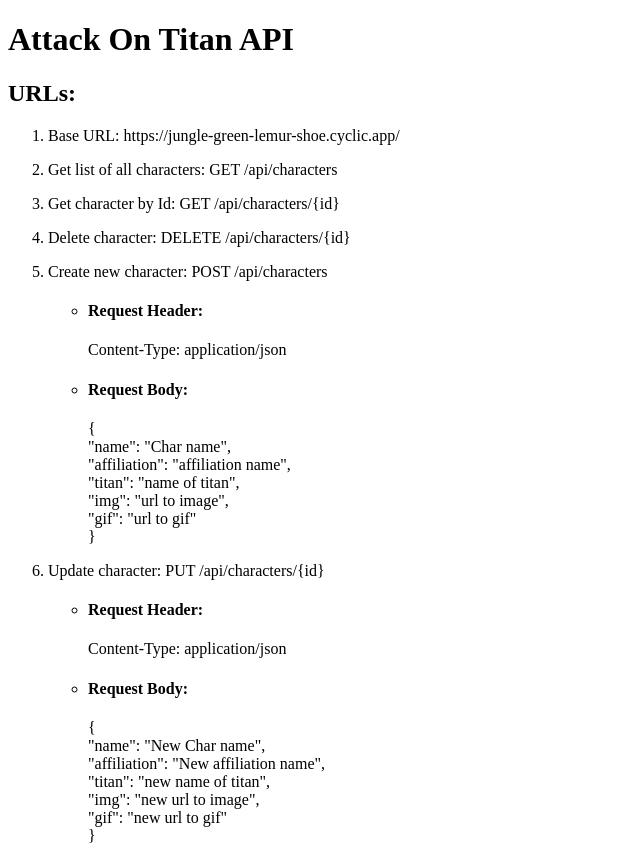
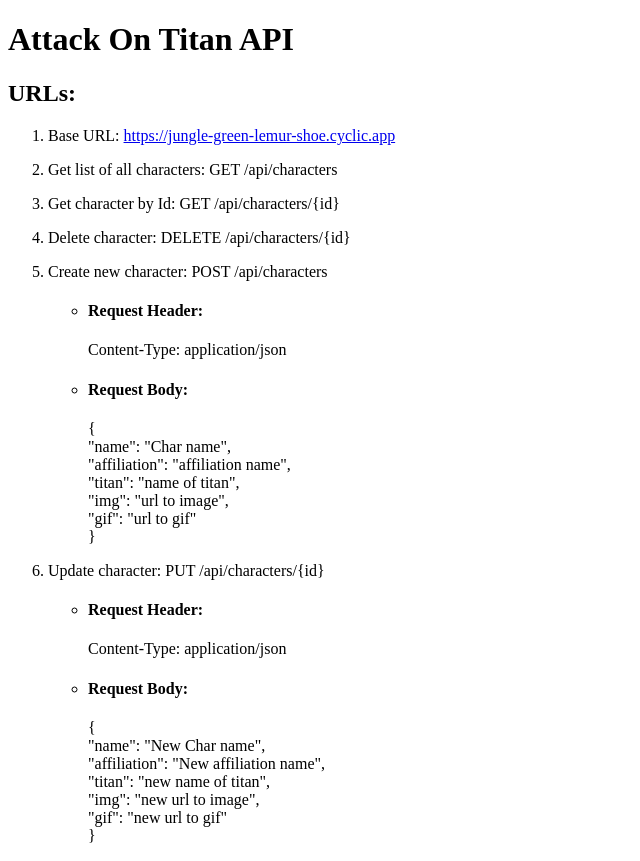
Before and after one commit to paskaeu25/attack-on-titan-api, a website: page index.html in a window 1280 px wide. Shown: the whole page, without its empty margins (0-640 px from the left). Drawn offline with Linux system fonts and the light colour scheme.

Commit message:
Added anchor tag to base URL

```diff
--- a/index.html
+++ b/index.html
@@ -10,7 +10,12 @@
     <h2>URLs:</h2>
     <ol>
       <li>
-        <p>Base URL: https://jungle-green-lemur-shoe.cyclic.app/</p>
+        <p>
+          Base URL:
+          <a href="https://jungle-green-lemur-shoe.cyclic.app" target="_blank">
+            https://jungle-green-lemur-shoe.cyclic.app</a
+          >
+        </p>
       </li>
       <li>
         <p>Get list of all characters: GET /api/characters</p>
```
